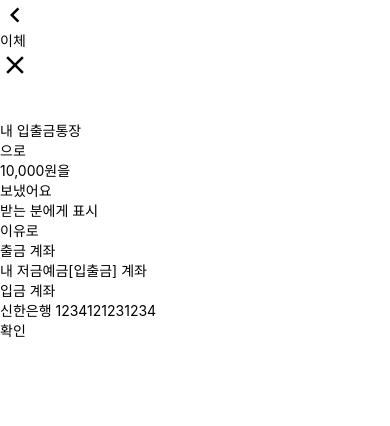
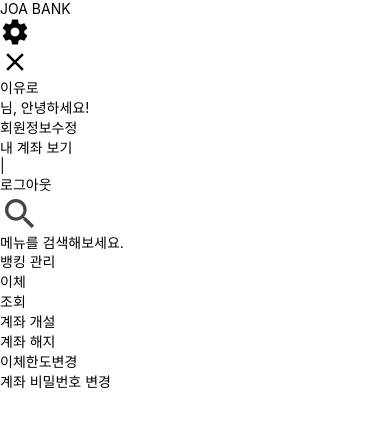
Before and after one commit to paul-lee-dev/joa-openapi, a React Native app in the folder bank/frontend/: screen / in a window 390 px wide. Shown: the top 426 px of the page. Built offline with nearby package versions, Linux system fonts and the light colour scheme.

Commit message:
S10P12A506-195 Feat: menu page

```diff
--- a/bank/frontend/App.tsx
+++ b/bank/frontend/App.tsx
@@ -2,6 +2,7 @@ import History from './src/pages/History';
 import Intro from './src/pages/Intro';
 import Join from './src/pages/Join';
 import Main from './src/pages/Main';
+import Menu from './src/pages/Menu';
 import Splash from './src/pages/Splash';
 import Transfer from './src/pages/Transfer';
 import TransferAmount from './src/pages/TransferAmount';
@@ -17,7 +18,8 @@ function App(): React.JSX.Element {
   // return <Transfer />;
   // return <TransferAmount />;
   // return <TransferConfirm />;
-  return <TransferResult />;
+  // return <TransferResult />;
+  return <Menu />;
 }
 
 export default App;
--- /dev/null
+++ b/bank/frontend/src/pages/Menu.tsx
@@ -0,0 +1,100 @@
+import {ScrollView, Text, TextInput, View} from 'react-native';
+import Header from '../components/Header';
+import Icon from 'react-native-vector-icons/MaterialIcons';
+
+function Menu(): React.JSX.Element {
+  return (
+    <View className="w-full h-full bg-gray-100">
+      <Header
+        menu={[
+          {title: 'settings', onPress: () => {}},
+          {title: 'close', onPress: () => {}},
+        ]}
+      />
+      <View className="w-full h-32">
+        {/* <View className="w-full h-full flex justify-center items-center space-y-4">
+          <View className="w-full justify-center items-center">
+            <Text className="text-lg font-medium">
+              로그인이 필요한 서비스입니다.
+            </Text>
+          </View>
+          <View className="w-full">
+            <View className="w-full flex flex-row items-center justify-center space-x-6">
+              <Text className="text-sm font-medium">로그인</Text>
+              <Text className="text-sm font-medium">|</Text>
+              <Text className="text-sm font-medium">회원가입</Text>
+            </View>
+          </View>
+        </View> */}
+        <View className="w-full h-full flex justify-around">
+          <View className="w-full px-8 flex flex-row justify-between items-center">
+            <View className="flex flex-row items-end space-x-2">
+              <Text className="text-2xl font-bold">이유로</Text>
+              <Text className="text-lg font-medium">님, 안녕하세요!</Text>
+            </View>
+            <Text className="text-gray-400 text-sm">회원정보수정</Text>
+          </View>
+          <View className="w-full">
+            <View className="w-full flex flex-row items-center justify-center space-x-6">
+              <Text className="text-sm font-medium">내 계좌 보기</Text>
+              <Text className="text-sm font-medium">|</Text>
+              <Text className="text-sm font-medium">로그아웃</Text>
+            </View>
+          </View>
+        </View>
+      </View>
+      <View className="w-full h-14 border-4 border-gray-300 flex flex-row items-center px-4">
+        <Icon name={'search'} color={'#444'} onPress={() => {}} size={40} />
+        <TextInput
+          className="px-4 text-xl font-bold"
+          placeholder="메뉴를 검색해보세요."
+        />
+      </View>
+      <View className="w-full flex-grow flex flex-row">
+        <View className="w-36 h-full bg-gray-200 py-4">
+          <View className="w-full h-16 flex justify-center">
+            <View className="w-[110%] z-10 ml-4 bg-pink-200 px-4 py-2 rounded-full shadow-sm shadow-black">
+              <Text className="text-xl font-medium">뱅킹 관리</Text>
+            </View>
+          </View>
+          <View className="w-full h-16 flex justify-center">
+            <View className="w-[110%] z-10 ml-4 px-4 py-2 rounded-full">
+              <Text className="text-xl font-medium">이체</Text>
+            </View>
+          </View>
+          <View className="w-full h-16 flex justify-center">
+            <View className="w-[110%] z-10 ml-4 px-4 py-2 rounded-full">
+              <Text className="text-xl font-medium">조회</Text>
+            </View>
+          </View>
+        </View>
+        <ScrollView className="flex-grow -z-10">
+          <View className="w-full py-4">
+            <View className="w-full h-16 flex justify-center">
+              <View className="px-2 pl-12 py-2">
+                <Text className="text-lg font-medium">계좌 개설</Text>
+              </View>
+            </View>
+            <View className="w-full h-16 flex justify-center">
+              <View className="px-2 pl-12 py-2">
+                <Text className="text-lg font-medium">계좌 해지</Text>
+              </View>
+            </View>
+            <View className="w-full h-16 flex justify-center">
+              <View className="px-2 pl-12 py-2">
+                <Text className="text-lg font-medium">이체한도변경</Text>
+              </View>
+            </View>
+            <View className="w-full h-16 flex justify-center">
+              <View className="px-2 pl-12 py-2">
+                <Text className="text-lg font-medium">계좌 비밀번호 변경</Text>
+              </View>
+            </View>
+          </View>
+        </ScrollView>
+      </View>
+    </View>
+  );
+}
+
+export default Menu;
--- a/bank/frontend/src/pages/TransferAmount.tsx
+++ b/bank/frontend/src/pages/TransferAmount.tsx
@@ -1,7 +1,5 @@
-import {Text, TextInput, TouchableOpacity, View} from 'react-native';
+import {Text, TouchableOpacity, View} from 'react-native';
 import Header from '../components/Header';
-import Icon from 'react-native-vector-icons/MaterialIcons';
-import BottomButton from '../components/BottomButton';
 
 function TransferAmount(): React.JSX.Element {
   return (
```
